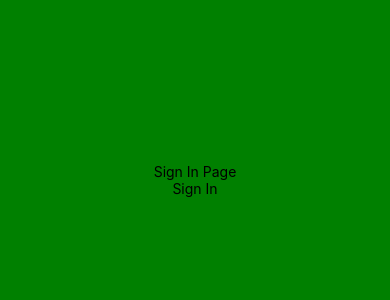
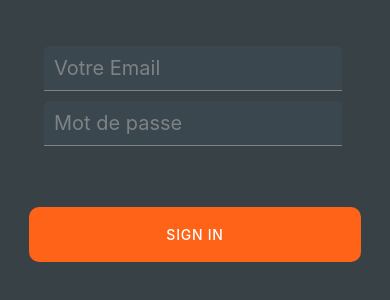
Before and after one commit to samidc1992/kruppa-frontend, a React Native app: screen /SignIn in a window 390 px wide. Shown: the part 242-542 px from the top of the page. Built offline with nearby package versions, Linux system fonts and the light colour scheme.

Commit message:
signin Yoo

```diff
--- a/screens/SignInScreen.js
+++ b/screens/SignInScreen.js
@@ -1,21 +1,98 @@
-import { TouchableOpacity, StyleSheet, Text, View } from 'react-native';
+import { TouchableOpacity, StyleSheet, Text, View, Pressable, SafeAreaView } from 'react-native';
+import PrimaryButton from '../components/PrimaryButton'
+import SearchInput from '../components/SearchInput'
+import React from 'react';
+import { useState } from 'react';
 
 export default function SignInScreen({ navigation }) {
+
+        const [SearchMail, setSearchMail] = useState('')
+        const handleSearchInputChangeMail = value => setSearchMail(value)
+
+        const [SearchPassword, setSearchPassword] = useState('')
+        const handleSearchInputChangePassword = value => setSearchPassword(value)
+
+        console.log(SearchMail)
+        console.log(SearchPassword)
+
+     function login() {
+
+         const newUser = {email: SearchMail, password: SearchPassword }
+         fetch('http://192.168.10.197:3000/users/signin', {
+            method: 'POST',
+            headers: {
+                'Content-Type': 'application/json',
+            },
+            body: JSON.stringify(newUser),
+        })
+            .then((response) => response.json())
+            .then((data) => {
+                console.log(data)
+            })
+        };
     return(
-        <View style={styles.container}>
-            <Text>Sign In Page</Text>
-            <TouchableOpacity>
-                <Text>Sign In</Text>
-            </TouchableOpacity>
-        </View>
+        <SafeAreaView style={styles.container}>
+            <View style={styles.content}>
+
+            <SearchInput
+                placeholder="Votre Email"
+                value={SearchMail}
+                handleChange={handleSearchInputChangeMail}/>
+
+
+            <SearchInput
+                    placeholder="Mot de passe"
+                    value={SearchPassword}
+                    handleChange={handleSearchInputChangePassword}/>
+                </View>
+            <View style={styles.inputContainer}>
+
+            <PrimaryButton
+                text='Sign In'
+                onPress={() => login()}/>
+         </View>
+        </SafeAreaView>
     )
-}
+};
 
 const styles = StyleSheet.create({
     container: {
         flex: 1,
+        flexDirection: 'column',
         alignItems: 'center',
         justifyContent: 'center',
-        backgroundColor: 'green',
-    }
+        backgroundColor: '#374146',
+    },
+    content :{
+        width: '90%',
+        marginLeft: '20%',
+        marginRight: '10%',
+
+    },
+    signinview : {
+        backgroundColor:'red'
+    },
+    inputContainer: {
+        alignItems: 'center',
+        justifyContent: 'center',
+        height: '20%',
+        width: '100%',
+    },
+
+    //
+
+    // inputContainer: {
+    //     alignItems: 'center',
+    //     justifyContent: 'center',
+    //     height: '100%',
+    //     width: '100%',
+    // },
+
+    // title: {
+    //     alignSelf: 'center',
+    //     marginTop: '50%',
+    //     fontSize: 30,
+    //     fontWeight: "bold",
+    // },
+
 })
```
